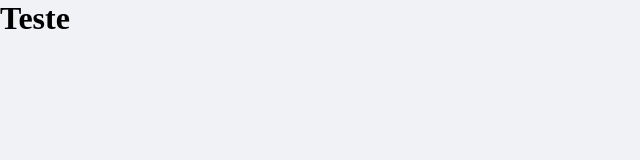
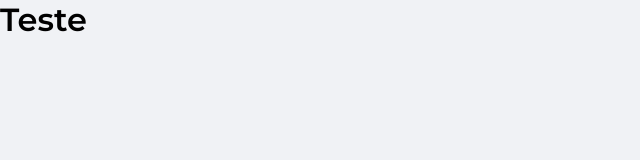
Before and after one commit to gabrielrochas/backtofundamentals, a React (Create React App) app in the folder ch02/: page / in a window 1280 px wide. Shown: the top 160 px of the page, without its empty margins (0-640 px from the left). Built offline with nearby package versions, Linux system fonts and the light colour scheme.

Commit message:
feat: implement google font

```diff
--- a/ch02/public/index.html
+++ b/ch02/public/index.html
@@ -1,11 +1,18 @@
 <!DOCTYPE html>
 <html lang="en">
   <head>
+    <link rel="preconnect" href="https://fonts.googleapis.com" />
+    <link rel="preconnect" href="https://fonts.gstatic.com" crossorigin />
+
     <meta charset="utf-8" />
     <link rel="icon" href="%PUBLIC_URL%/favicon.png" />
     <meta name="viewport" content="width=device-width, initial-scale=1" />
 
     <title>Finance App</title>
+    <link
+      href="https://fonts.googleapis.com/css2?family=Montserrat:wght@200;300;400;600&display=swap"
+      rel="stylesheet"
+    />
   </head>
   <body>
     <noscript>You need to enable JavaScript to run this app.</noscript>
--- a/ch02/src/styles/global.ts
+++ b/ch02/src/styles/global.ts
@@ -34,6 +34,15 @@
     -webkit-font-smoothing: antialiased;
   }
 
+  body, input, textarea, button {
+    font-family: 'Montserrat', sans-serif;
+    font-weight: 400;
+  }
+
+  h1, h2, h3, h4, h5, h6, strong {
+    font-weight: 600;
+  }
+
   button {
     cursor: pointer;
   }
```
